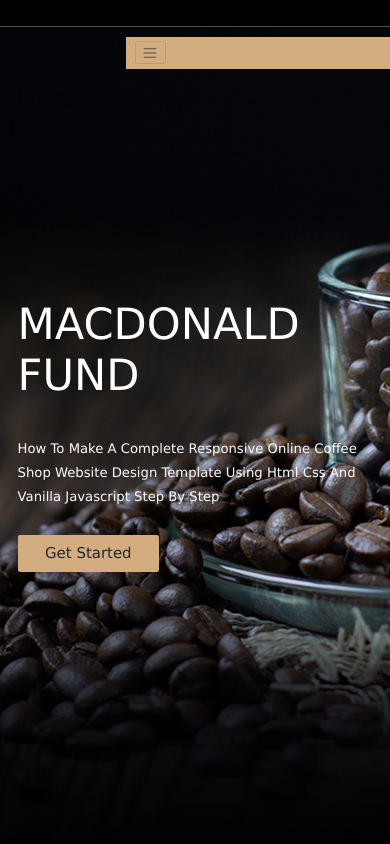
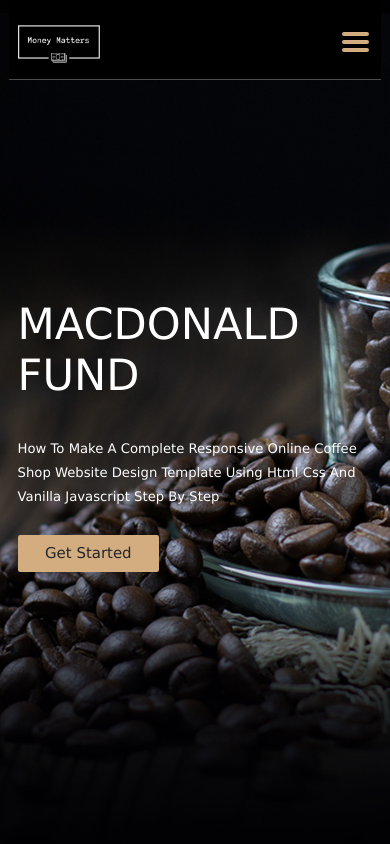
Before and after one commit to IAmSmolBoy/Money-Matters, an Angular app: page / in a window 390 px wide. Shown: the top 844 px of the page. Built offline with nearby package versions, Linux system fonts and the light colour scheme.

Commit message:
Navbar config
added hamburg on navbar

```diff
--- a/src/app/sharedpages/navbar/navbar.component.css
+++ b/src/app/sharedpages/navbar/navbar.component.css
@@ -1,106 +1,155 @@
-/* Header class represents navbar as well */
-.header
+li
 {
-  background: black;
-  display: flex !important;
-  justify-content: space-around;
-  flex-basis: auto;
-  border-bottom: var(--border);
-  position: absolute;
-  top: 0;
-  left: 0;
-  right: 0;
-  z-index: 1;
-  white-space: nowrap;
+  color: #fff;
+  cursor: pointer;
 }
 
-.navbar {
-  margin: 1.2rem auto;
-}
-
-.navbar-nav {
-  margin: 0 auto;
-}
-
-/* logo on the navbar */
-.img-fluid {
-  height: 4.3rem;
-  margin: auto 0;
-}
-
-.imglogo
-{
-  position: absolute;
-  left: 0;
-  top: 0;
-  display: flex;
-  height: 100%;
-}
-
-/* navbar size */
-.navbar .navbar-nav a
-{
-  margin: 0 1rem;
-  font-size: 1.4rem;
-  color: #fff;
-  padding-bottom: .5rem;
-  border-bottom: .1rem solid transparent;
-}
-
-/* Navbar hover in primary color */
-.navbar .navbar-nav a:hover
+li:hover
 {
   color: var(--primary-color);
   border-bottom: .1rem solid var(--primary-color);
 }
 
 
-/* Icons will have the mouse pointer icon when hovered */
-.icons div
+.img-fluid
 {
-  color: #fff;
-  cursor: pointer;
-  font-size: 2.5rem;
-  margin-left: 4rem;
+  height: 4.3rem;
+  margin: auto 0;
 }
 
-/* Icons will glow in primary color when hovered over */
-.header .icons div:hover
+.navbar
 {
-  color: var(--primary-color);
+  background: black;
+  display: flex;
+  position: fixed;
+  z-index: 999;
+  top: 0;
+  left: 0;
+  right: 0;
+  flex-basis: auto;
+  flex-direction: row;
+  align-items: center;
+  justify-content: space-between;
+  height: 80px;
+  padding: 1rem;
+  font-size: 1.7rem;
+  padding-bottom: .5rem;
+  border-bottom: var(--border);
+  white-space: nowrap;
+  margin: 0 1rem;
 }
 
-/* the bootstrap icon hamburg sign */
-/* may have to delete this if using stock bootstrap collapsed hamburg sign */
-#menuBtn
+.navbar-nav {
+  display: flex;
+  flex-direction: row;
+  list-style-type: none;
+  margin: 1.2rem auto;
+  padding: 0;
+}
+
+.navbar-nav > li {
+  margin: 0 1rem;
+  overflow: hidden;
+}
+
+.menu-button-container
+{
+  display: none;
+  height: 100%;
+  width: 30px;
+  cursor: pointer;
+  flex-direction: column;
+  justify-content: center;
+}
+
+#menu-toggle
 {
   display: none;
 }
 
-/* Media resize -> if the web window is of a certain width, these will be applied */
-@media (max-width:991px)
+.menu-button,
+.menu-button::before,
+.menu-button::after {
+  display: block;
+  background-color: var(--primary-color);
+  position: absolute;
+  height: 4px;
+  width: 27px;
+  transition: 400ms cubic-bezier(0.23, 1, 0.32, 1);
+  border-radius: 2px;
+
+}
+
+.menu-button::before
 {
+  content: '';
+  margin-top: -8px;
+}
 
-  .header .navbar.active{
+.menu-button::after
+{
+  content: '';
+  margin-top: 8px;
+}
+
+#menu-toggle:checked + .menu-button-container .menu-button::before {
+  margin-top: 0px;
+  background: var(--primary-color);
+  transform: rotate(405deg);
+}
+
+#menu-toggle:checked + .menu-button-container .menu-button {
+  background: rgba(255, 255, 255, 0);
+}
+
+#menu-toggle:checked + .menu-button-container .menu-button::after {
+  margin-top: 0px;
+  background: var(--primary-color);
+  transform: rotate(-405deg);
+}
+
+@media (max-width: 1000px) {
+  .menu-button-container {
+    display: flex;
+  }
+  .navbar-nav {
+    position: absolute;
+    top: 0;
+    margin-top: 80px;
     right: 0;
+    flex-direction: column;
+    width: 30%;
+    justify-content: center;
+    align-items: center;
   }
-  .imglogo
-  {
-    display: none;
+  #menu-toggle ~ .navbar-nav li {
+    height: 0;
+    margin: 0;
+    padding: 0;
+    border: 0;
+    transition: 400ms cubic-bezier(0.23, 1, 0.32, 1);
   }
-  .header .navbar
-  {
-    position: absolute;
-    top: 100%; right: 0%;
-    background: var(--primary-color);
-    width: 30rem;
+  #menu-toggle:checked ~ .navbar-nav li {
+    border: 1px solid var(--bg);
+    height: 4.5em;
+    padding: 1.5em;
+    transition: 380ms cubic-bezier(0.23, 1, 0.32, 1);
+    z-index: 999;
   }
-  .header .navbar a
-  {
-    color: var(--black);
-    display: block;
-    margin: 1.5rem;
-    padding: .5rem;
-    font-size: 2rem;
+  .navbar-nav > li {
+    display: flex;
+    justify-content: center;
+    margin: 0;
+    padding: 0.7em 0;
+    width: 100%;
+    color: white;
+    background-color: var(--bg);;
+  }
+  .navbar-nav > li:hover{
+    color: var(--primary-color);
+    font-weight: bolder;
+  }
+  .navbar-nav > li:not(:last-child) {
+    border-bottom: 1px solid var(--bg);
   }
 }
--- a/src/app/sharedpages/navbar/navbar.component.html
+++ b/src/app/sharedpages/navbar/navbar.component.html
@@ -1,26 +1,20 @@
-<header class="header">
-  <div class="navbar-brand imglogo">
-    <img src="../../../assets/images/logo_transparent.png" class="img-fluid">
+<nav class="navbar">
+  <div>
+    <img src = "../../../assets/images/logo_transparent.png" class="img-fluid">
   </div>
-  <nav class="navbar navbar-expand-lg navbar-light py-lg-0">
-    <button class="navbar-toggler" type="button" data-toggle="collapse" data-target="#navbarNav" aria-controls="navbarNav" aria-expanded="false" aria-label="Toggle navigation">
-      <span class="navbar-toggler-icon"></span>
-    </button>
-    <div class="collapse navbar-collapse" id="navbarNav">
+  <!-- Animated hamburger icon when navbar collapses -->
+  <input id="menu-toggle" type="checkbox"/>
+  <label class="menu-button-container" for="menu-toggle">
+    <div class="menu-button"></div>
+  </label>
   <ul class="navbar-nav">
-        <li class="nav-item active">
-          <a class="nav-link" routerLink="" routerLinkActive="active-link">Home Page</a>
+    <li class="nav-link" routerLink="" routerLinkActive="active-link">Home Page
     </li>
-        <li class="nav-item">
-          <a class="nav-link" routerLink="feedback" routerLinkActive="active-link">Feedback Forum</a>
+    <li class="nav-link" routerLink="feedback" routerLinkActive="active-link">Feedback Forum
     </li>
-        <li class="nav-item">
-          <a class="nav-link" routerLink="report" routerLinkActive="active-link">Transactions Report</a>
+    <li class="nav-link" routerLink="report" routerLinkActive="active-link">Transactions Report
     </li>
-        <li class="nav-item">
-          <a class="nav-link" routerLink="" routerLinkActive="active-link">Account</a>
+    <li class="nav-link" routerLink="" routerLinkActive="active-link">Account
     </li>
   </ul>
-    </div>
 </nav>
-</header>
```
Lines whose indentation alone changed are shown as unchanged.
